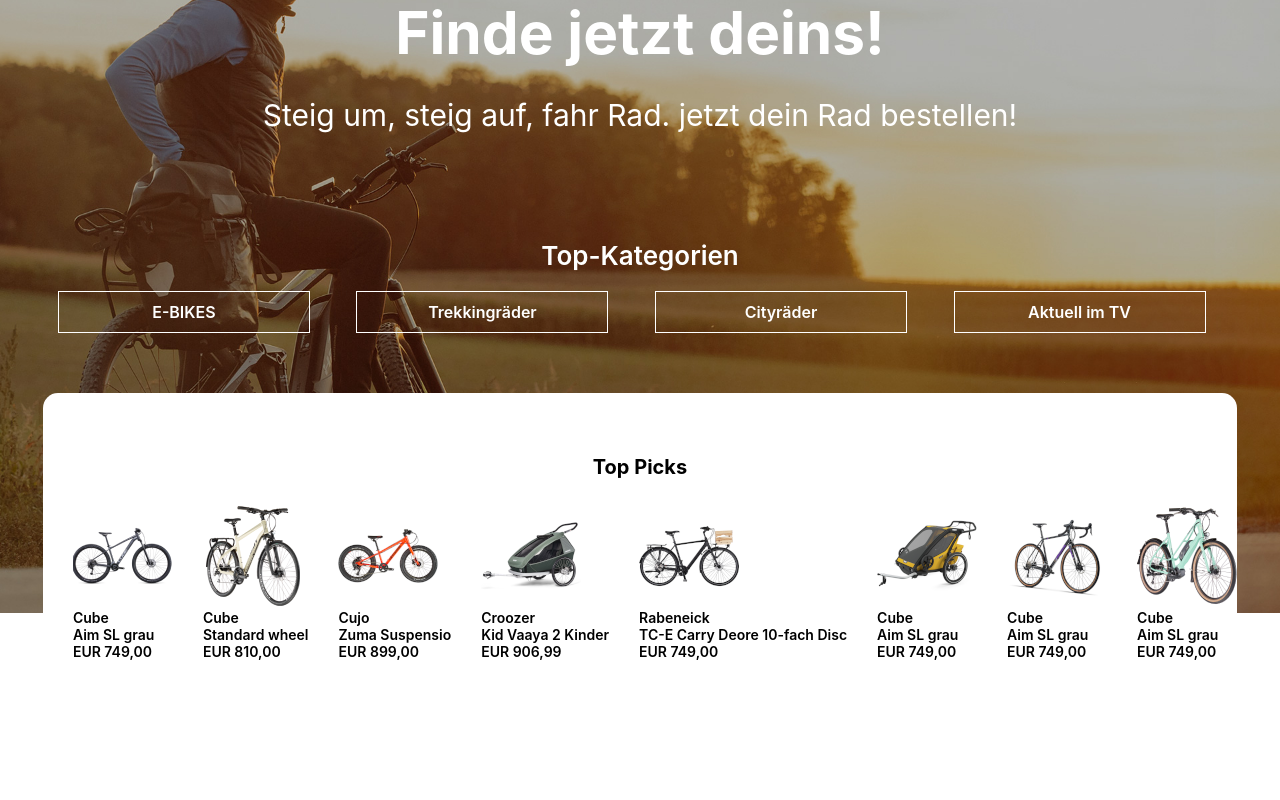
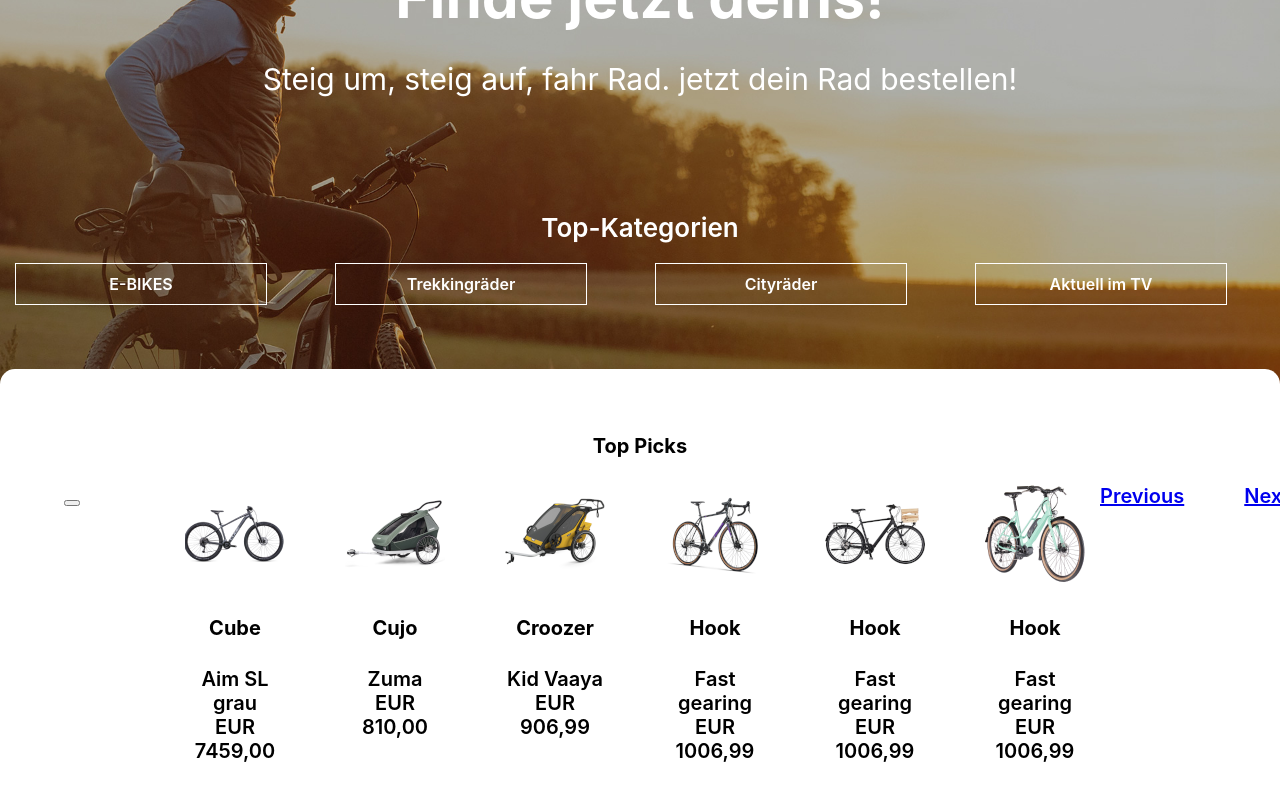
Before and after one commit to AlexDur/Website-clones, a React (Create React App) app in the folder clone_famous_page/: page / in a window 1280 px wide. Shown: the part 398-1198 px from the top of the page. Before the commit the page ends 1127 px from the top, so only its background shows below. Built offline with nearby package versions, Linux system fonts and the light colour scheme.

Commit message:
carouse missing arrows

```diff
--- a/clone_famous_page/package.json
+++ b/clone_famous_page/package.json
@@ -6,8 +6,11 @@
     "@testing-library/jest-dom": "^5.16.4",
     "@testing-library/react": "^12.1.4",
     "@testing-library/user-event": "^13.5.0",
+    "bootstrap": "^5.1.3",
     "react": "^18.0.0",
+    "react-bootstrap": "^2.2.3",
     "react-dom": "^18.0.0",
+    "react-responsive-carousel": "^3.2.23",
     "react-router-dom": "^6.3.0",
     "react-scripts": "5.0.0",
     "web-vitals": "^2.1.4"
--- a/clone_famous_page/src/App.css
+++ b/clone_famous_page/src/App.css
@@ -171,9 +171,9 @@ input {
   font-weight: 600;
 }
 
-.top_picks {
+.top_picks_container {
   width: 100%;
-  height: 300px;
+  height: 400px;
   margin-top: 5%;
   padding-top: 3%;
   background-color: white;
@@ -183,10 +183,6 @@ input {
   font-weight: 600;
   font-size: 20px;
 }
-
-/* .pick_carusell{
-
-} */
 
 .picks_cards {
   display: flex;
@@ -217,20 +213,33 @@ input {
   text-align: center;
   font-size: 20px;
 }
-.icon_grid {
+
+/* .icon_grid {
   display: flex;
-  /* grid-template-columns: (5, 1fr); */
+  grid-template-columns: (5, 1fr);
   justify-content: center;
   align-items: center;
   margin: auto 25%;
   width: 50%;
   border: 1px solid black;
+} */
+
+.slide {
+  display: flex;
+  width: 90%;
+  flex-direction: row;
+  justify-content: space-between;
+  grid-template-rows: 1fr 1fr 1fr;
+  margin: 0 auto;
+  gap: 60px;
 }
 
-.services {
-  width: 100%;
-  height: 500px;
-  background-color: #f2f2f2;
-  position: absolute;
-  top: 180%;
+/* .slide_container {
+  display: flex;
+  flex-direction: row;
+  border: 1px solid black;
+} */
+
+.carousel_card {
+  border: 3px solid whtie;
 }
--- /dev/null
+++ b/clone_famous_page/src/components/Carousel.js
@@ -0,0 +1,157 @@
+import React, { useState } from "react";
+import Carousel from "react-bootstrap/Carousel";
+
+import cube_aim from "../img/cube_aim.png";
+/* import ghost_square from "../img/ghost_square.png";
+import cujo from "../img/cujo.png"; */
+import tce from "../img/tce.png";
+import croozer from "../img/croozer.png";
+import chariot from "../img/chariot.png";
+import hook from "../img/hook.png";
+import ecoco_turkis from "../img/ecoco_turkis.png";
+
+function CarouselComponent() {
+  const [index, setIndex] = useState(0);
+
+  const handleSelect = (selectedIndex, e) => {
+    setIndex(selectedIndex);
+  };
+
+  return (
+    <>
+      <Carousel activeIndex={index} onSelect={handleSelect}>
+        <div className="slide">
+          <Carousel.Item className="carousel_card">
+            <img className="d-block w-100" src={cube_aim} alt="First slide" />
+            <Carousel.Caption>
+              <h4>Cube</h4>
+              <div>Aim SL grau</div>
+              <div>EUR 7459,00</div>
+            </Carousel.Caption>
+          </Carousel.Item>
+
+          <Carousel.Item className="carousel_card">
+            <img className="d-block w-100" src={croozer} alt="Second slide" />
+
+            <Carousel.Caption>
+              <h4>Cujo</h4>
+              <div>Zuma </div>
+              <div>EUR 810,00</div>
+            </Carousel.Caption>
+          </Carousel.Item>
+          <Carousel.Item className="carousel_card">
+            <img className="d-block w-100" src={chariot} alt="Third slide" />
+
+            <Carousel.Caption>
+              <h4>Croozer</h4>
+              <div>Kid Vaaya</div>
+              <div>EUR 906,99</div>
+            </Carousel.Caption>
+          </Carousel.Item>
+          <Carousel.Item className="carousel_card">
+            <img className="d-block w-100" src={hook} alt="Third slide" />
+
+            <Carousel.Caption>
+              <h4>Hook</h4>
+              <div>Fast gearing</div>
+              <div>EUR 1006,99</div>
+            </Carousel.Caption>
+          </Carousel.Item>
+          <Carousel.Item className="carousel_card">
+            <img className="d-block w-100" src={tce} alt="Third slide" />
+
+            <Carousel.Caption>
+              <h4>Hook</h4>
+              <div>Fast gearing</div>
+              <div>EUR 1006,99</div>
+            </Carousel.Caption>
+          </Carousel.Item>
+          <Carousel.Item className="carousel_card">
+            <img
+              className="d-block w-100"
+              src={ecoco_turkis}
+              alt="Third slide"
+            />
+
+            <Carousel.Caption>
+              <h4>Hook</h4>
+              <div>Fast gearing</div>
+              <div>EUR 1006,99</div>
+            </Carousel.Caption>
+          </Carousel.Item>
+        </div>
+      </Carousel>
+    </>
+  );
+}
+
+export default CarouselComponent;
+
+/*  <div className="pick_carusell">
+   <div className="picks_cards">
+     <div className="pick-details">
+       <Link to="/cube_aim" className="bike_carusell_pick">
+         <img src={cube_aim} alt="Cube aim" />
+       </Link>
+       <div>Cube</div>
+       <div>Aim SL grau</div>
+       <div>EUR 749,00</div>
+     </div>
+     <div className="pick-details">
+       <Link to="/cube_aim" className="bike_carusell_pick">
+         <img src={ghost_square} alt="Cube aim" />
+       </Link>
+       <div>Cube</div>
+       <div>Standard wheel</div>
+       <div>EUR 810,00</div>
+     </div>
+     <div className="pick-details">
+       <Link to="/cujo" className="bike_carusell_pick">
+         <img src={cujo} alt="Cujo" />
+       </Link>
+       <div>Cujo</div>
+       <div>Zuma Suspensio</div>
+       <div>EUR 899,00</div>
+     </div>
+     <div className="pick-details">
+       <Link to="/croozer" className="bike_carusell_pick">
+         <img src={croozer} alt="Croozer" />
+       </Link>
+       <div>Croozer</div>
+       <div>Kid Vaaya 2 Kinder </div>
+       <div>EUR 906,99</div>
+     </div>
+     <div className="pick-details">
+       <Link to="/tce" className="bike_carusell_pick">
+         <img src={tce} alt="tce" />
+       </Link>
+       <div>Rabeneick</div>
+       <div>TC-E Carry Deore 10-fach Disc </div>
+       <div>EUR 1.699,00</div>
+     </div>
+     <div className="pick-details">
+       <Link to="/chariot" className="bike_carusell_pick">
+         <img src={chariot} alt="chariot" />
+       </Link>
+       <div>Cube</div>
+       <div>Aim SL grau</div>
+       <div>EUR 749,00</div>
+     </div>
+     <div className="pick-details">
+       <Link to="/hook" className="bike_carusell_pick">
+         <img src={hook} alt="hook" />
+       </Link>
+       <div>Cube</div>
+       <div>Aim SL grau</div>
+       <div>EUR 749,00</div>
+     </div>
+     <div className="pick-details">
+       <Link to="/ecoco_turkis" className="bike_carusell_pick">
+         <img src={ecoco_turkis} alt="ecoco_turkis" />
+       </Link>
+       <div>Cube</div>
+       <div>Aim SL grau</div>
+       <div>EUR 749,00</div>
+     </div>
+   </div>
+ </div>; */
--- a/clone_famous_page/src/components/Content.js
+++ b/clone_famous_page/src/components/Content.js
@@ -2,14 +2,7 @@ import React from "react";
 import { Link } from "react-router-dom";
 
 import main_fahrrad from "../img/main_fahrrad.png";
-import cube_aim from "../img/cube_aim.png";
-import ghost_square from "../img/ghost_square.png";
-import cujo from "../img/cujo.png";
-import tce from "../img/tce.png";
-import croozer from "../img/croozer.png";
-import chariot from "../img/chariot.png";
-import hook from "../img/hook.png";
-import ecoco_turkis from "../img/ecoco_turkis.png";
+import CarouselComponent from "./Carousel";
 
 const Content = () => {
   return (
@@ -42,76 +35,9 @@ const Content = () => {
                   Aktuell im TV
                 </Link>
               </div>
-              <div className="top_picks">
+              <div className="top_picks_container">
                 <h4>Top Picks</h4>
-                <div className="pick_carusell">
-                  <div className="picks_cards">
-                    <div className="pick-details">
-                      <Link to="/cube_aim" className="bike_carusell_pick">
-                        <img src={cube_aim} alt="Cube aim" />
-                      </Link>
-                      <div>Cube</div>
-                      <div>Aim SL grau</div>
-                      <div>EUR 749,00</div>
-                    </div>
-                    <div className="pick-details">
-                      <Link to="/cube_aim" className="bike_carusell_pick">
-                        <img src={ghost_square} alt="Cube aim" />
-                      </Link>
-                      <div>Cube</div>
-                      <div>Standard wheel</div>
-                      <div>EUR 810,00</div>
-                    </div>
-                    <div className="pick-details">
-                      <Link to="/cujo" className="bike_carusell_pick">
-                        <img src={cujo} alt="Cujo" />
-                      </Link>
-                      <div>Cujo</div>
-                      <div>Zuma Suspensio</div>
-                      <div>EUR 899,00</div>
-                    </div>
-                    <div className="pick-details">
-                      <Link to="/croozer" className="bike_carusell_pick">
-                        <img src={croozer} alt="Croozer" />
-                      </Link>
-                      <div>Croozer</div>
-                      <div>Kid Vaaya 2 Kinder </div>
-                      <div>EUR 906,99</div>
-                    </div>
-                    <div className="pick-details">
-                      <Link to="/tce" className="bike_carusell_pick">
-                        <img src={tce} alt="tce" />
-                      </Link>
-                      <div>Rabeneick</div>
-                      <div>TC-E Carry Deore 10-fach Disc </div>
-                      <div>EUR 749,00</div>
-                    </div>
-                    <div className="pick-details">
-                      <Link to="/chariot" className="bike_carusell_pick">
-                        <img src={chariot} alt="chariot" />
-                      </Link>
-                      <div>Cube</div>
-                      <div>Aim SL grau</div>
-                      <div>EUR 749,00</div>
-                    </div>
-                    <div className="pick-details">
-                      <Link to="/hook" className="bike_carusell_pick">
-                        <img src={hook} alt="hook" />
-                      </Link>
-                      <div>Cube</div>
-                      <div>Aim SL grau</div>
-                      <div>EUR 749,00</div>
-                    </div>
-                    <div className="pick-details">
-                      <Link to="/ecoco_turkis" className="bike_carusell_pick">
-                        <img src={ecoco_turkis} alt="ecoco_turkis" />
-                      </Link>
-                      <div>Cube</div>
-                      <div>Aim SL grau</div>
-                      <div>EUR 749,00</div>
-                    </div>
-                  </div>
-                </div>
+                <CarouselComponent />
               </div>
             </div>
           </div>
--- a/clone_famous_page/src/components/Main.js
+++ b/clone_famous_page/src/components/Main.js
@@ -3,8 +3,8 @@ import React from "react";
 //components
 import Nav from "./Nav";
 import Content from "./Content";
-import Intersection from "./Intersection";
-import Footer from "./Footer";
+/* import Intersection from "./Intersection"; */
+/* import Footer from "./Footer"; */
 
 import { BrowserRouter as Router, Routes, Route } from "react-router-dom";
 
@@ -19,7 +19,7 @@ const Main = () => {
           <Routes>
             <Route path="/" exact />
           </Routes>
-          <Footer />
+          {/*  <Footer /> */}
         </Router>
       </div>
     </>
```
Also changed, not shown: clone_famous_page/src/components/CarouselRes.js (added, +37 -0 lines), 1 other file (tests, documents, lock files or other folders).
